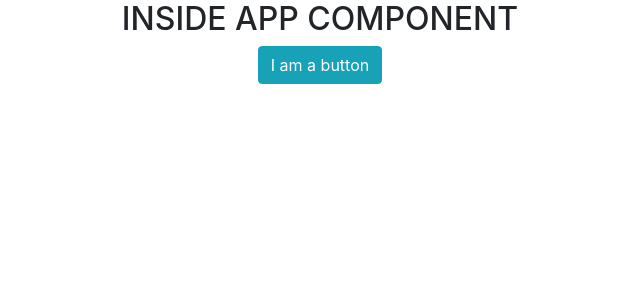
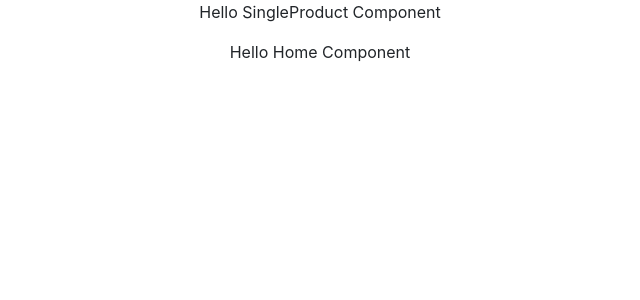
Before and after one commit to nss-evening-cohort-11/FreakNComics, a React (Create React App) app in the folder freakncomics.ui/: page / in a window 1280 px wide. Shown: the top 300 px of the page, without its empty margins (320-960 px from the left). Built offline with nearby package versions, Linux system fonts and the light colour scheme.

Commit message:
folder structure and product and product type data setup

```diff
--- a/freakncomics.ui/src/App/App.js
+++ b/freakncomics.ui/src/App/App.js
@@ -1,12 +1,14 @@
 import React from 'react';
 import './App.scss';
+import SingleProduct from '../components/pages/SingleProduct/SingleProduct';
+import Home from '../components/pages/Home/Home';
 
 class App extends React.Component {
   render() {
     return (
       <div className="App">
-        <h2>INSIDE APP COMPONENT</h2>
-        <button className="btn btn-info">I am a button</button>
+       <SingleProduct />
+       <Home />
       </div>
     );
   }
--- /dev/null
+++ b/freakncomics.ui/src/components/pages/Home/Home.js
@@ -0,0 +1,14 @@
+import React from 'react';
+import './Home.scss';
+
+class Home extends React.Component {
+  render() {
+    return (
+      <div className="Home">
+        <p> Hello Home Component </p>
+      </div>
+    );
+  }
+}
+
+export default Home;
--- /dev/null
+++ b/freakncomics.ui/src/components/pages/SingleProduct/SingleProduct.js
@@ -0,0 +1,14 @@
+import React from 'react';
+import './SingleProduct.scss';
+
+class SingleProduct extends React.Component {
+  render() {
+    return (
+      <div className="SingleProduct">
+        <p> Hello SingleProduct Component </p>
+      </div>
+    );
+  }
+}
+
+export default SingleProduct;
--- /dev/null
+++ b/freakncomics.ui/src/helpers/data/constants.json
@@ -0,0 +1,3 @@
+{
+  "baseUrl" : "https://local.44388/api"
+}
```
Also changed, not shown: freakncomics.ui/src/helpers/data/ProductData.js (added, +9 -0 lines), freakncomics.ui/src/helpers/data/ProductTypeData.js (added, +9 -0 lines), freakncomics.ui/src/components/pages/Home/Home.scss (added), freakncomics.ui/src/components/pages/SingleProduct/SingleProduct.scss (added).
